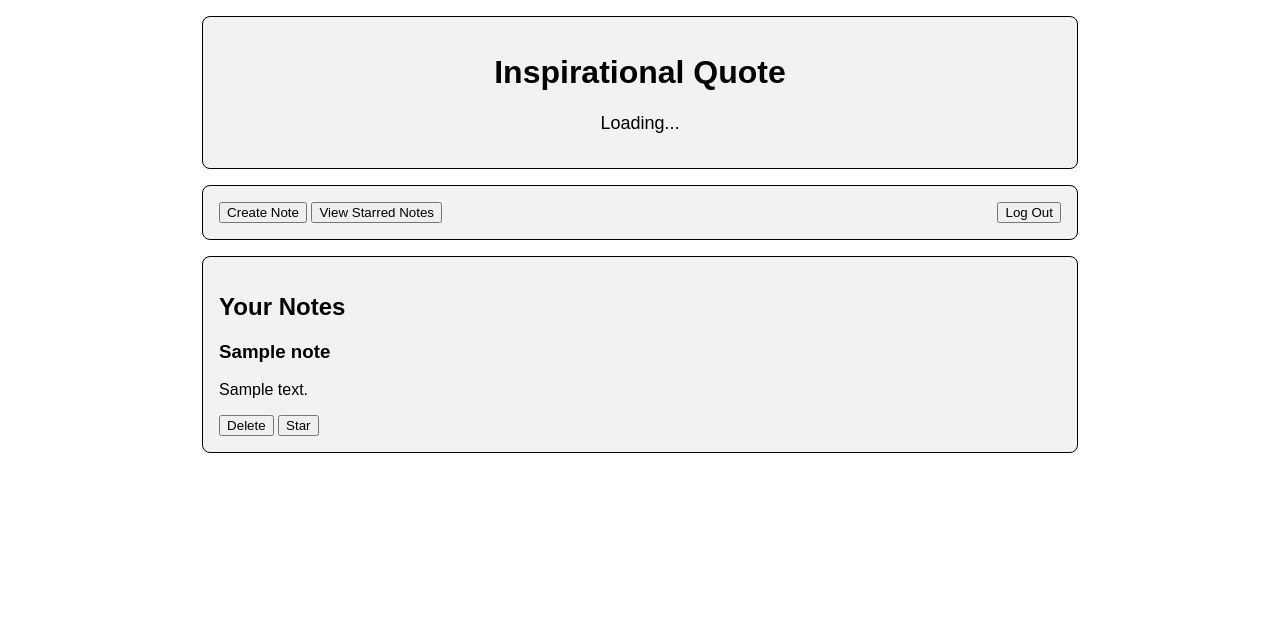
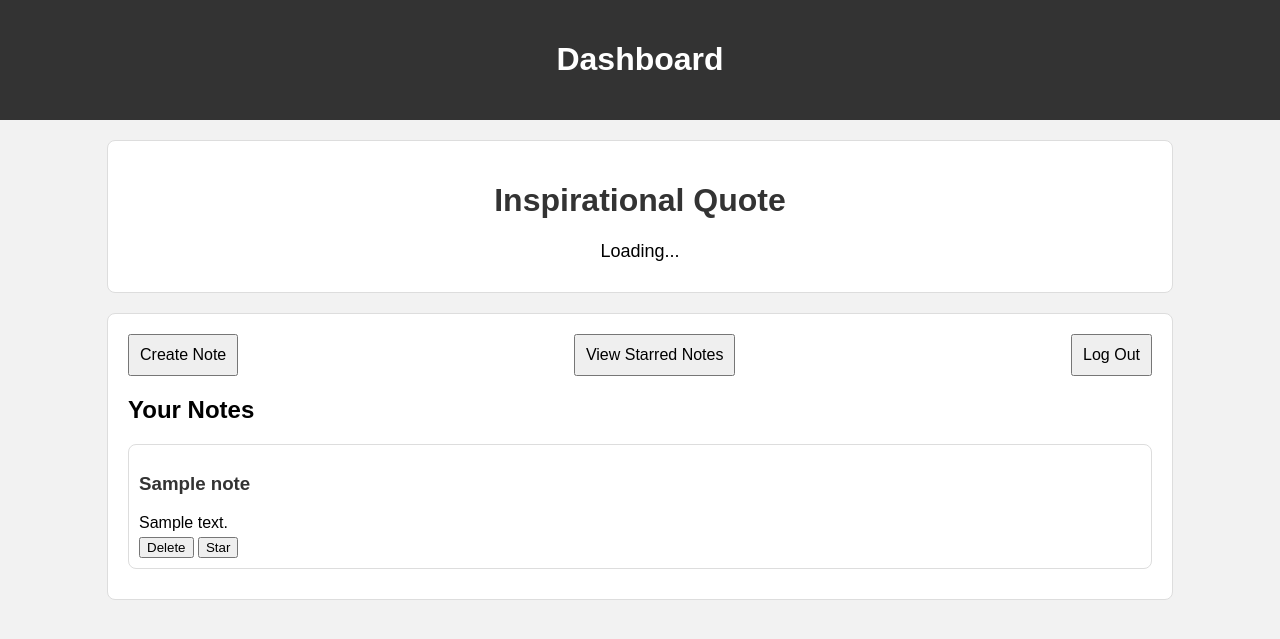
Before and after one commit to HoangVTu/Team1_project, a Flask app: page /dashboard in a window 1280 px wide. Shown: the top 639 px of the page. Run offline with Flask 3, Linux system fonts and the light colour scheme; a user stored in the database is signed in; tables that the repository leaves empty hold one stand-in row (values such as "Sample post"); some libraries are stand-ins or nearby versions.

Commit message:
Make all of the html look good (Hoang)

```diff
--- a/note_app/app.py
+++ b/note_app/app.py
@@ -2,6 +2,7 @@ from flask import Flask, render_template, jsonify, request, redirect, url_for, s
 from flask_sqlalchemy import SQLAlchemy
 from datetime import datetime
 from flask_wtf import FlaskForm
+from flask_bootstrap import Bootstrap
 from wtforms import StringField, TextAreaField, HiddenField, PasswordField, SubmitField
 from wtforms.validators import DataRequired
 
@@ -9,6 +10,7 @@ app = Flask(__name__)
 app.config['SECRET_KEY'] = 'your-secret-key'
 app.config['SQLALCHEMY_DATABASE_URI'] = 'sqlite:///notes.db'
 db = SQLAlchemy(app)
+bootstrap = Bootstrap(app)
 
 users = [
     {'username': 'user1', 'email': 'user1@example.com', 'password': 'password1'},
@@ -48,6 +50,9 @@ class LoginForm(FlaskForm):
     password = PasswordField('Password', validators=[DataRequired()])
     submit = SubmitField('Login')
 
+@app.route('/')
+def home():
+    return render_template('home.html')
 
 @app.route('/api/notes', methods=['GET', 'POST'])
 def handle_notes():
@@ -82,7 +87,7 @@ def handle_notes():
 def test():
     return 'Test successful!'
 
-@app.route('/', methods=['POST', 'GET'])
+@app.route('/register', methods=['POST', 'GET'])
 def register_acc():
     form = RegistrationForm()
 
--- a/note_app/templates/dashboard.html
+++ b/note_app/templates/dashboard.html
@@ -1,34 +1,84 @@
 <!DOCTYPE html>
 <html lang="en">
+
 <head>
     <meta charset="UTF-8">
     <meta name="viewport" content="width=device-width, initial-scale=1.0">
     <title>Dashboard</title>
     <style>
         body {
-            display: flex;
-            flex-direction: column;
-            align-items: center;
-            justify-content: center;
             font-family: Arial, sans-serif;
+            margin: 0;
+            padding: 0;
+            background-color: #f2f2f2;
         }
+
+        .header {
+            background-color: #333;
+            padding: 20px;
+            color: white;
+            text-align: center;
+        }
+
         .container {
-            width: 66.6%;
-            background-color: #f2f2f2;
-            padding: 16px;
-            border: 1px solid black;
+            width: 80%;
+            margin: auto;
+            background-color: white;
+            padding: 20px;
+            border: 1px solid #ddd;
             border-radius: 8px;
-            margin: 8px;
+            margin-top: 20px;
         }
+
         .quote {
             text-align: center;
+            margin-bottom: 20px;
         }
+
+        .quote h1 {
+            color: #333;
+        }
+
         .quote p {
             font-size: 18px;
+            margin-bottom: 10px;
         }
+
         .quote em {
             font-style: italic;
         }
+
+        .button-container {
+            display: flex;
+            justify-content: space-between;
+            margin-bottom: 20px;
+        }
+
+        .button-container button {
+            padding: 10px;
+            font-size: 16px;
+            cursor: pointer;
+        }
+
+        .notes-container {
+            margin-top: 20px;
+        }
+
+        .note {
+            border: 1px solid #ddd;
+            border-radius: 8px;
+            padding: 10px;
+            margin-bottom: 10px;
+        }
+
+        .note h3 {
+            color: #333;
+        }
+
+        .note p {
+            margin-bottom: 5px;
+        }
+
         .popup {
             display: none;
             position: fixed;
@@ -41,10 +91,10 @@
             border-radius: 8px;
             z-index: 1000;
         }
+    </style>
 
-    </style>
     <script>
-        document.addEventListener('DOMContentLoaded', function() {
+        document.addEventListener('DOMContentLoaded', function () {
             fetch('https://type.fit/api/quotes')
                 .then(response => response.json())
                 .then(quotes => {
@@ -59,22 +109,27 @@
         });
     </script>
 </head>
+
 <body>
+    <div class="header">
+        <h1>Dashboard</h1>
+    </div>
+
     <div class="container quote">
-        <h1 class="title">Inspirational Quote</h1>
+        <h1>Inspirational Quote</h1>
         <p id="quote">Loading...</p>
         <em id="author"></em>
     </div>
+
     <div class="container">
-        <button onclick="location.href='/create_note'">Create Note</button>
-        <button onclick="openStarredNotesPopup()">View Starred Notes</button>
-        <button onclick="location.href='/log_out'" style="float: right;">Log Out</button>
-    </div>
+        <div class="button-container">
+            <button onclick="location.href='/create_note'">Create Note</button>
+            <button onclick="openStarredNotesPopup()">View Starred Notes</button>
+            <button onclick="location.href='/log_out'">Log Out</button>
+        </div>
 
-
-    <div class="container notes-container">
-        <h2>Your Notes</h2>
-        <div id="notes-area">
+        <div class="notes-container" id="notes-area">
+            <h2>Your Notes</h2>
         </div>
     </div>
 
@@ -85,7 +140,7 @@
     </div>
 
     <script>
-        document.addEventListener('DOMContentLoaded', function() {
+        document.addEventListener('DOMContentLoaded', function () {
             fetch('/api/notes')
                 .then(response => response.json())
                 .then(notes => {
@@ -114,6 +169,7 @@
                 })
                 .catch(error => console.error('Error deleting note:', error));
         }
+
         function openStarredNotesPopup() {
             document.getElementById('starredNotesPopup').style.display = 'block';
         }
@@ -121,6 +177,7 @@
         function closeStarredNotesPopup() {
             document.getElementById('starredNotesPopup').style.display = 'none';
         }
+
         function toggleStar(noteId, isStarred, button) {
             const url = isStarred ? '/unstar_note/' + noteId : '/star_note/' + noteId;
             fetch(url, {
@@ -135,8 +192,7 @@
                 })
                 .catch(error => console.error('Error toggling star:', error));
         }
-
-
     </script>
 </body>
+
 </html>
--- a/note_app/templates/register.html
+++ b/note_app/templates/register.html
@@ -49,9 +49,11 @@
 </head>
 <body>
     <div class="container">
-        <form method="post" action="/">
+        <form method="post" action="/register">
             {{ form.hidden_tag() }}
-            <h2>User Registration for MemoMate</h2>
+            <div class="form-group">
+                <h2>Register An Account for MemoMate</h2>
+            </div>
             <div class="form-group">
                 {{ form.username.label }}
                 {{ form.username }}
```
Also changed, not shown: note_app/templates/home.html (added, +23 -0 lines), note_app/templates/login.html (+76 -21 lines), note_app/instance/notes.db.
